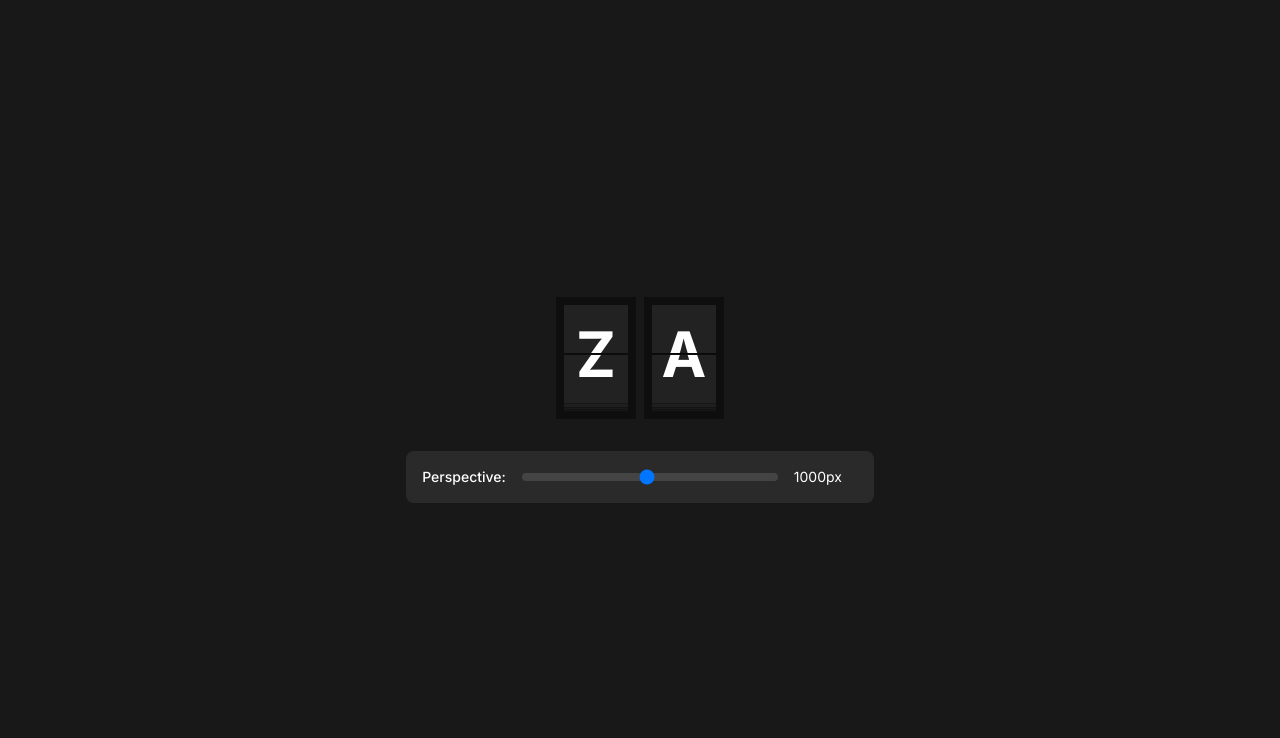
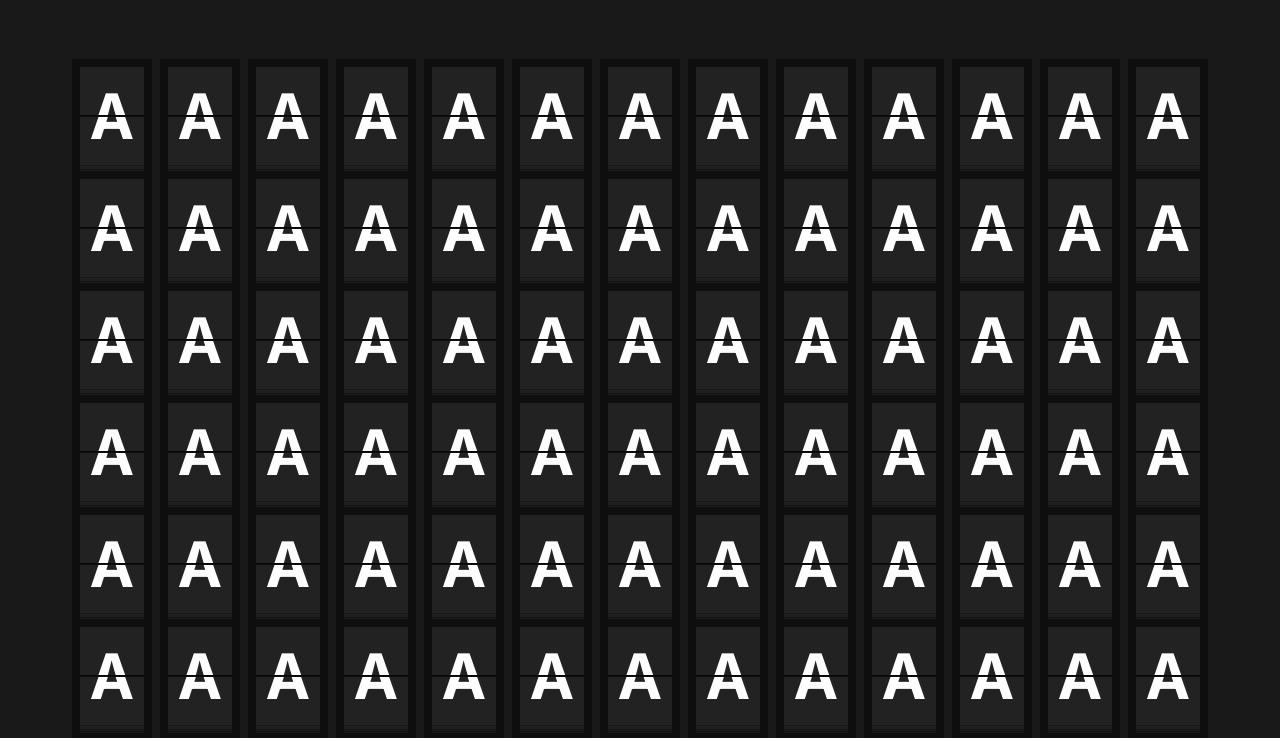
Before and after one commit to hyusap/splitflap, a Next.js app: page / in a window 1280 px wide. Shown: the top 738 px of the page. Built offline with nearby package versions, Linux system fonts and the light colour scheme.

Commit message:
something

```diff
--- a/app/layout.tsx
+++ b/app/layout.tsx
@@ -1,22 +1,29 @@
-import type { Metadata } from 'next'
-import { Inter } from 'next/font/google'
-import './globals.css'
+import type { Metadata } from "next";
+import { Inter } from "next/font/google";
+import "./globals.css";
 
-const inter = Inter({ subsets: ['latin'] })
+const inter = Inter({ subsets: ["latin"] });
 
 export const metadata: Metadata = {
-  title: 'Create Next App',
-  description: 'Generated by create next app',
-}
+  title: "Create Next App",
+  description: "Generated by create next app",
+};
 
 export default function RootLayout({
   children,
 }: {
-  children: React.ReactNode
+  children: React.ReactNode;
 }) {
   return (
     <html lang="en">
+      <head>
+        <script
+          crossOrigin="anonymous"
+          src="//unpkg.com/react-scan/dist/auto.global.js"
+        />
+        {/* rest of your scripts go under */}
+      </head>
       <body className={inter.className}>{children}</body>
     </html>
-  )
+  );
 }
--- a/app/page.tsx
+++ b/app/page.tsx
@@ -2,7 +2,7 @@
 
 import Image from "next/image";
 import { cn } from "@/lib/utils";
-import { useState } from "react";
+import { useState, useEffect, memo } from "react";
 
 interface SplitFlapHalfProps {
   letter: string;
@@ -33,7 +33,7 @@ function SplitFlapHalf({
   );
 }
 
-function AnimatedSplitFlap({
+const AnimatedSplitFlap = memo(function AnimatedSplitFlap({
   currentLetter = "A",
   nextLetter = "B",
   perspective = 100,
@@ -44,8 +44,11 @@ function AnimatedSplitFlap({
   perspective?: number;
   completion?: number;
 }) {
-  const easeInOutCubic = (t: number) => {
-    return t < 0.5 ? 4 * t * t * t : 1 - Math.pow(-2 * t + 2, 3) / 2;
+  // Physics-based pendulum easing - matches real split-flap motion
+  const pendulumEase = (t: number) => {
+    // sin²(πt/2) gives natural pendulum motion from 0° to 90°
+    const sineValue = Math.sin((Math.PI * t) / 2);
+    return sineValue * sineValue;
   };
 
   return (
@@ -64,7 +67,7 @@ function AnimatedSplitFlap({
         {/* Rotating top half */}
         <div
           style={{
-            transform: `rotateX(${completion <= 50 ? easeInOutCubic(completion / 50) * -88 : -88}deg)`,
+            transform: `rotateX(${completion <= 50 ? pendulumEase(completion / 50) * -88 : -88}deg)`,
             transformOrigin: "bottom",
             transformStyle: "preserve-3d",
             opacity: completion >= 50 ? 0 : 1,
@@ -87,7 +90,7 @@ function AnimatedSplitFlap({
           <div
             className="absolute z-10"
             style={{
-              transform: `rotateX(${88 - easeInOutCubic((completion - 50) / 50) * 88}deg)`,
+              transform: `rotateX(${88 - pendulumEase((completion - 50) / 50) * 88}deg)`,
               transformOrigin: "top",
               transformStyle: "preserve-3d",
             }}
@@ -125,7 +128,7 @@ function AnimatedSplitFlap({
       </div>
     </div>
   );
-}
+});
 
 function SplitFlapTile({ letter = "A" }: { letter: string }) {
   return (
@@ -166,24 +169,38 @@ function SplitFlapTile({ letter = "A" }: { letter: string }) {
   );
 }
 
-export default function Home() {
-  const [currentLetter, setCurrentLetter] = useState("A");
+interface ReelState {
+  id: number;
+  currentLetter: string;
+  nextLetter: string;
+  isAnimating: boolean;
+  animationProgress: number;
+}
+
+// Individual reel component that manages its own state
+const IndividualReel = memo(function IndividualReel({
+  id,
+  initialLetter = "A"
+}: {
+  id: number;
+  initialLetter?: string;
+}) {
+  const [currentLetter, setCurrentLetter] = useState(initialLetter);
   const [nextLetter, setNextLetter] = useState("B");
   const [isAnimating, setIsAnimating] = useState(false);
   const [animationProgress, setAnimationProgress] = useState(0);
-  const [perspective, setPerspective] = useState(1000);
 
   const letters = "ABCDEFGHIJKLMNOPQRSTUVWXYZ".split("");
+  const perspective = 500;
 
   const handleClick = () => {
-    if (isAnimating) return; // Prevent clicks during animation
+    if (isAnimating) return;
 
     setIsAnimating(true);
     setAnimationProgress(0);
 
-    // Start animation
     const startTime = Date.now();
-    const duration = 800; // 800ms animation
+    const duration = 400;
 
     const animate = () => {
       const elapsed = Date.now() - startTime;
@@ -194,14 +211,14 @@ export default function Home() {
       if (progress < 100) {
         requestAnimationFrame(animate);
       } else {
-        // Animation complete - update letters first, then reset animation
+        // Animation complete
         const currentIndex = letters.indexOf(nextLetter);
         const nextIndex = (currentIndex + 1) % letters.length;
 
         setCurrentLetter(nextLetter);
         setNextLetter(letters[nextIndex]);
+        setIsAnimating(false);
         setAnimationProgress(0);
-        setIsAnimating(false);
       }
     };
 
@@ -209,10 +226,10 @@ export default function Home() {
   };
 
   return (
-    <main className="bg-[#181818] h-screen w-screen flex flex-col items-center justify-center gap-8">
-      <div className="flex items-center justify-center gap-2">
-        <SplitFlapTile letter="Z" />
-        <div onClick={handleClick} className="cursor-pointer">
+    <div
+      onClick={handleClick}
+      className="cursor-pointer flex items-center justify-center"
+    >
       <AnimatedSplitFlap
         currentLetter={currentLetter}
         nextLetter={nextLetter}
@@ -220,28 +237,44 @@ export default function Home() {
         completion={animationProgress}
       />
     </div>
-      </div>
+  );
+});
 
-      <div className="flex items-center gap-4 bg-[#2A2A2A] p-4 rounded-lg">
-        <label
-          htmlFor="perspective-slider"
-          className="text-white text-sm font-medium"
+export default function Home() {
+  const [gridDimensions, setGridDimensions] = useState({ cols: 0, rows: 0 });
+  const [reelCount, setReelCount] = useState(0);
+
+  // Calculate grid dimensions based on screen size
+  useEffect(() => {
+    const calculateGrid = () => {
+      const reelWidth = 88;  // 80px + 8px gap
+      const reelHeight = 112; // 96px + 16px gap
+      const padding = 32;
+
+      const cols = Math.floor((window.innerWidth - padding * 2) / reelWidth);
+      const rows = Math.floor((window.innerHeight - padding * 2) / reelHeight);
+
+      setGridDimensions({ cols, rows });
+      setReelCount(cols * rows);
+    };
+
+    calculateGrid();
+    window.addEventListener('resize', calculateGrid);
+    return () => window.removeEventListener('resize', calculateGrid);
+  }, []);
+
+  return (
+    <main className="bg-[#181818] h-screen w-screen overflow-hidden flex items-center justify-center">
+      <div
+        className="grid gap-x-2 gap-y-4"
+        style={{
+          gridTemplateColumns: `repeat(${gridDimensions.cols}, 80px)`,
+          gridTemplateRows: `repeat(${gridDimensions.rows}, 96px)`,
+        }}
       >
-          Perspective:
-        </label>
-        <input
-          id="perspective-slider"
-          type="range"
-          min="50"
-          max="2000"
-          step="10"
-          value={perspective}
-          onChange={(e) => setPerspective(Number(e.target.value))}
-          className="w-64 h-2 bg-[#444444] rounded-lg appearance-none cursor-pointer"
-        />
-        <span className="text-white text-sm min-w-[4rem]">
-          {perspective}px
-        </span>
+        {Array.from({ length: reelCount }, (_, i) => (
+          <IndividualReel key={i} id={i} initialLetter="A" />
+        ))}
       </div>
     </main>
   );
```
Lines whose indentation alone changed are shown as unchanged.
